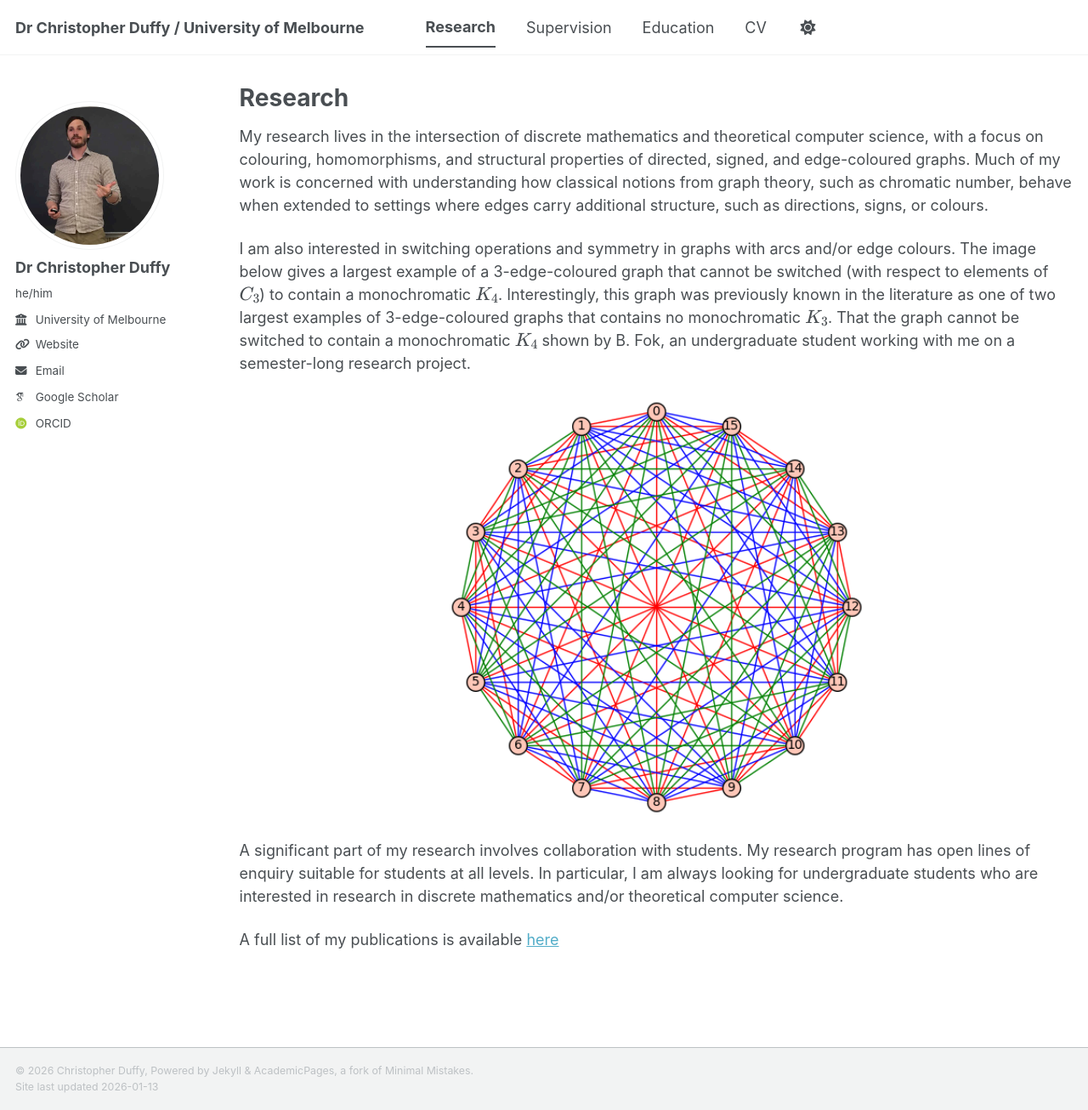
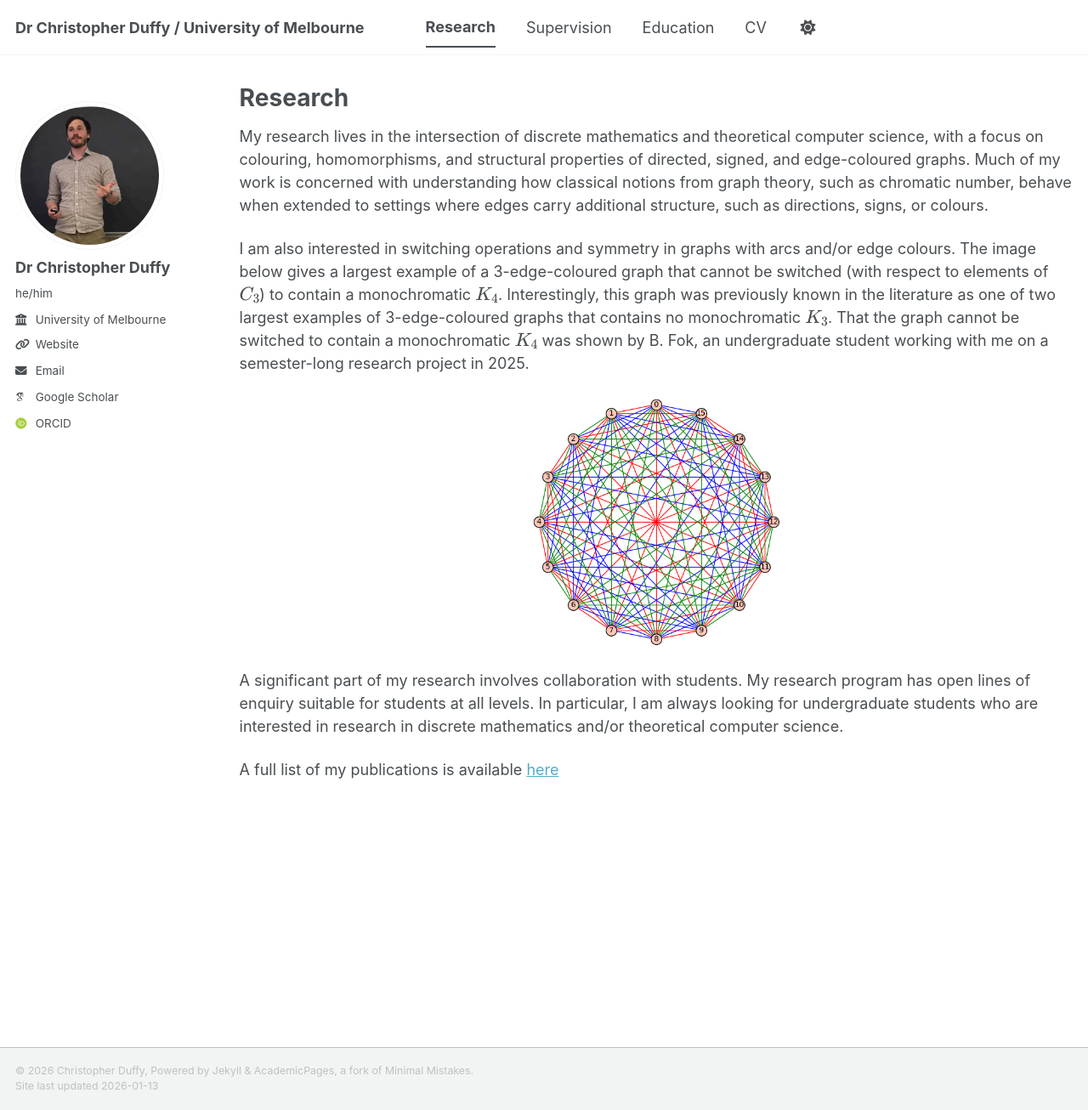
Before and after one commit to duffyinVictoria/duffyinVictoria.github.io, a Jekyll site: the page built from _pages/research.md, in a window 1280 px wide and 1306 px high. Shown: the whole window at 85% size. Built offline with Jekyll 4.4.1, drawn with Linux system fonts in a browser that asks for light colours; some web fonts are replaced; a script bundle is joined from its source files by our own code; library files that are not in the unit come from our copies.

Commit message:
Update research.md

```diff
--- a/_pages/research.md
+++ b/_pages/research.md
@@ -10,10 +10,10 @@
 My research lives in the intersection of discrete mathematics and theoretical computer science, with a focus on colouring, homomorphisms, and structural properties of directed, signed, and edge-coloured graphs.
 Much of my work is concerned with understanding how classical notions from graph theory, such as chromatic number, behave when extended to settings where edges carry additional structure, such as directions, signs, or colours.
 
-I am also interested in switching operations and symmetry in graphs with arcs and/or edge colours. The image below gives a largest example of a 3-edge-coloured graph that cannot be switched (with respect to elements of \\(C_3\\)) to contain a monochromatic \\(K_4\\). Interestingly, this graph was previously known in the literature as one of two largest examples of 3-edge-coloured graphs that contains no monochromatic \\(K_3\\). That the graph cannot be switched to contain a monochromatic \\(K_4\\) shown by B. Fok, an undergraduate student working with me on a semester-long research project.
+I am also interested in switching operations and symmetry in graphs with arcs and/or edge colours. The image below gives a largest example of a 3-edge-coloured graph that cannot be switched (with respect to elements of \\(C_3\\)) to contain a monochromatic \\(K_4\\). Interestingly, this graph was previously known in the literature as one of two largest examples of 3-edge-coloured graphs that contains no monochromatic \\(K_3\\). That the graph cannot be switched to contain a monochromatic \\(K_4\\) was shown by B. Fok, an undergraduate student working with me on a semester-long research project in 2025.
 
 <p align="center">
-  <img src="/images/k16Normal.png" alt="C3 Ramsey Example" width="500">
+  <img src="/images/k16Normal.png" alt="C3 Ramsey Example" width="300">
 </p>
 
 A significant part of my research involves collaboration with students. My research program has open lines of enquiry suitable for students at all levels. In particular, I am always looking for undergraduate students who are interested in research in discrete mathematics and/or theoretical computer science.
```
